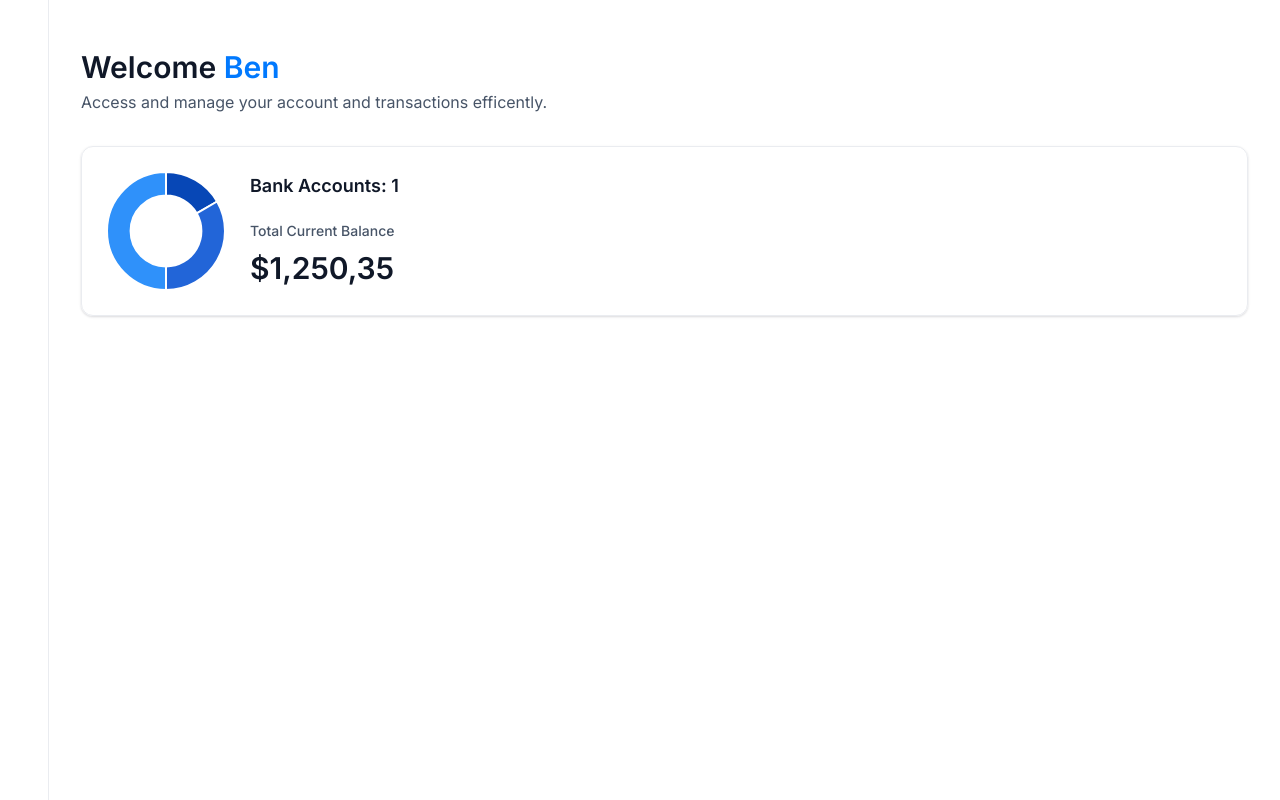
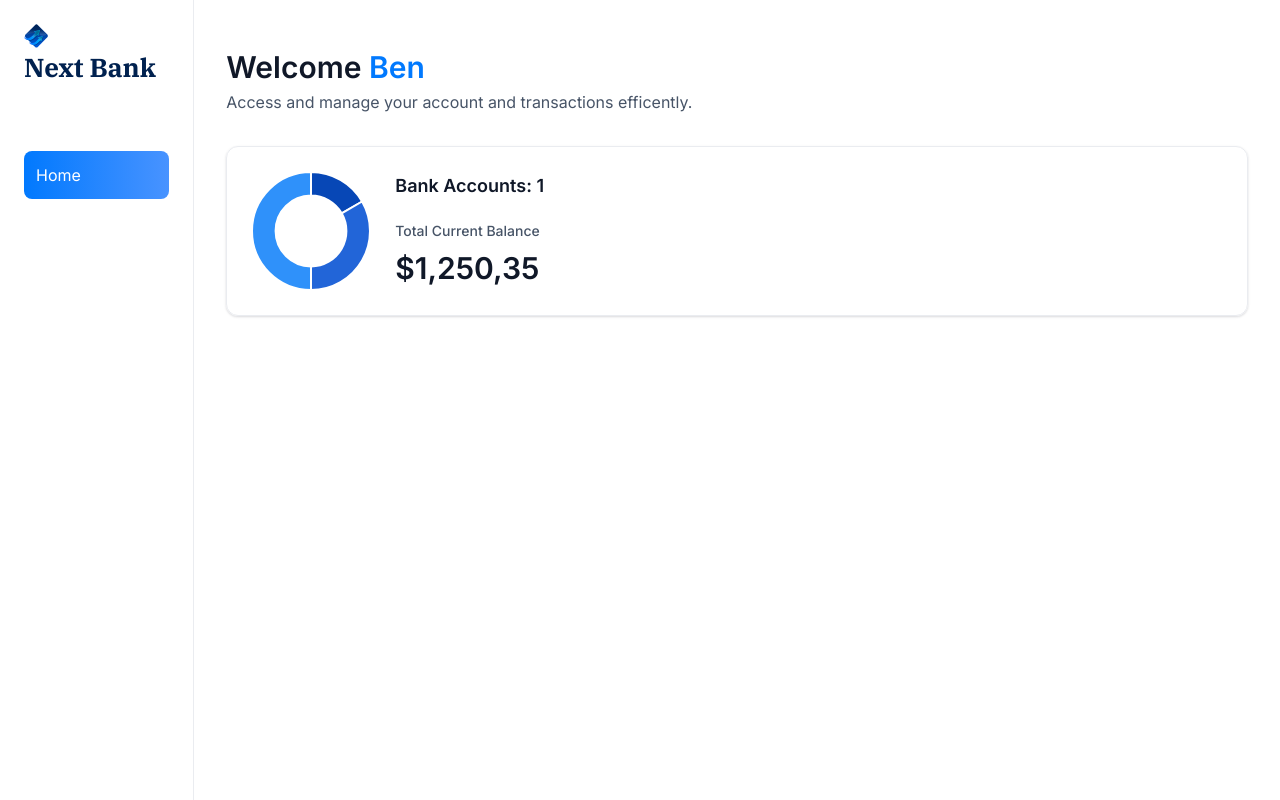
Before and after one commit to BenJRogers/next-bank, a Next.js app: page / in a window 1280 px wide. Built offline with nearby package versions, Linux system fonts and the light colour scheme.

Commit message:
working on sidebar links

```diff
--- a/components/SideBar.tsx
+++ b/components/SideBar.tsx
@@ -1,7 +1,31 @@
+'use client'
+
+import { sidebarLinks } from "@/constants";
+import { cn } from "@/lib/utils";
+import Image from "next/image";
+import Link from "next/link";
+import { usePathname } from "next/navigation";
+
 const SideBar = ({ user }: SiderbarProps) => {
+const pathName = usePathname();
+
   return (
     <section className="sidebar">
-      <nav className="flex flex-col hap-4"></nav>
+      <nav className="flex flex-col gap-4">
+<Link href="/" className="mb-12 cursor-pointer items-center gap-2">
+<Image src='/icons/logo.svg' width={34} height={34} alt="Next-Bank logo" className="size-[24px] max-xl:size-14"/>
+<h1 className="sidebar-logo">Next Bank</h1>
+</Link>
+    {sidebarLinks.map((item) => {
+      const isActive = pathName === item.route || pathName.startsWith(`${item.route}/`);
+
+      return (
+        <Link href={item.route} key={item.label} className={cn('sidebar-link', {'bg-bank-gradient': isActive })}>
+          {item.label}
+        </Link>
+      )
+    })}
+      </nav>
     </section>
   );
 };
```
